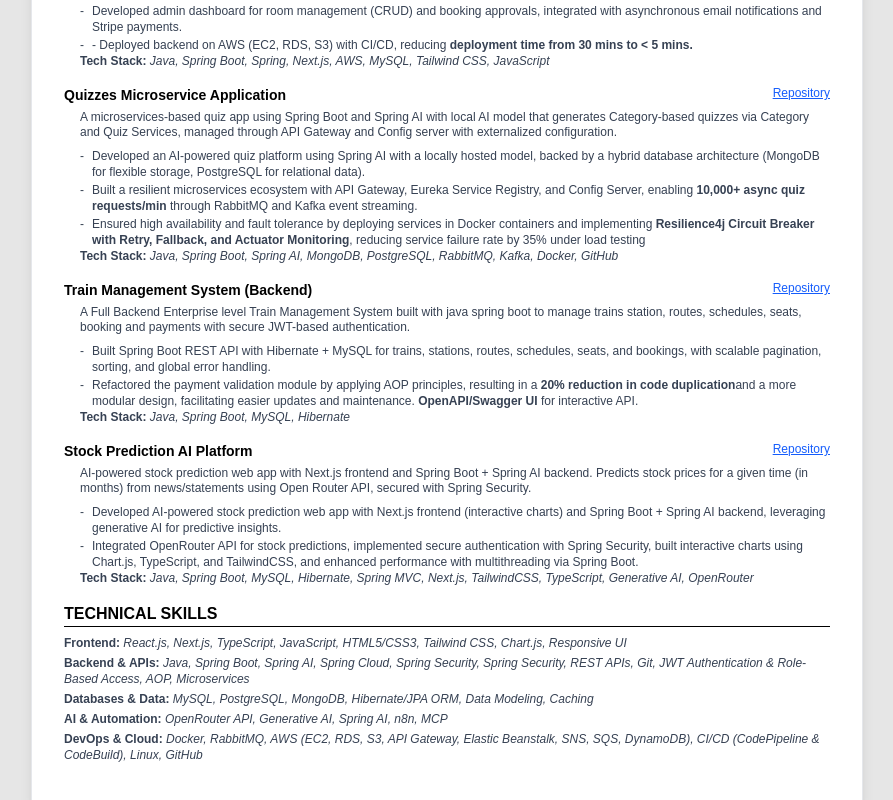
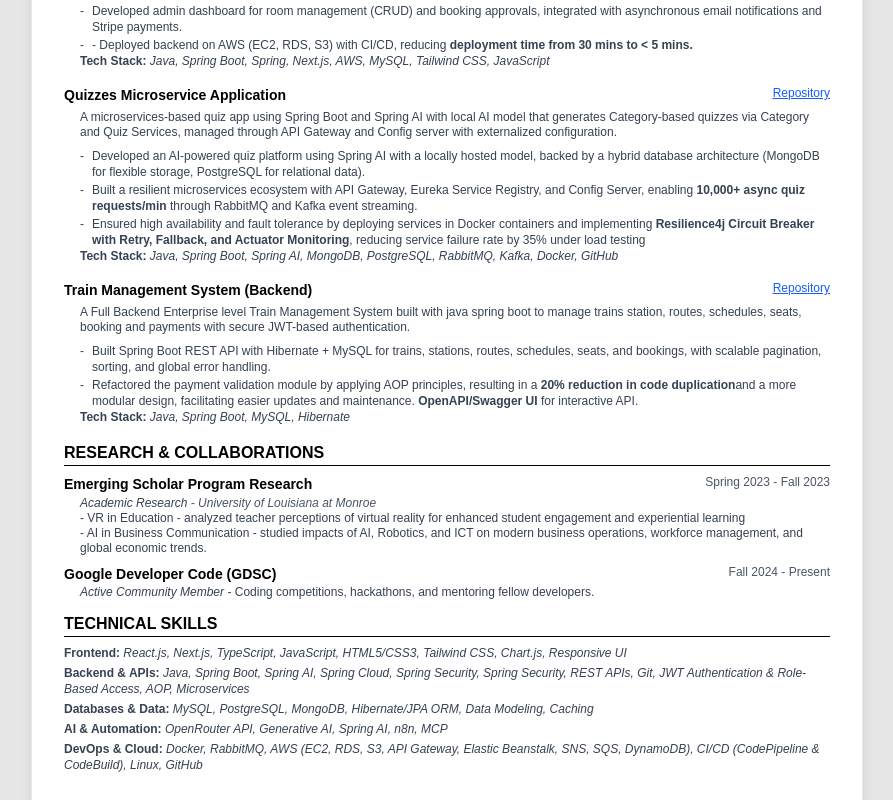
Before and after one commit to bipinstha07/portfolio, a React (Vite) app: page /resume in a window 1280 px wide. Shown: the part 452-1252 px from the top of the page, without its empty margins (193-1086 px from the left). Built offline with nearby package versions, Linux system fonts and the light colour scheme.

Commit message:
Research Update and Resume

```diff
--- a/src/component/project.tsx
+++ b/src/component/project.tsx
@@ -149,15 +149,15 @@
             link: "https://github.com/bipinstha07/TrainSystem",
             code:'https://github.com/bipinstha07/TrainSystem'
           },
+          {
+            title: "Armstrong Number Checker",
+            description: "Quickly verify if a number is an Armstrong number. This simple yet efficient tool takes user input and determines whether the number equals the sum of its digits each raised to the power of the number of digits.",
+            technology: "HTML CSS Javascript",
+            images: [armstrong],
+            link:'https://bipinstha07.github.io/Armstrong/',
+            code:'https://github.com/bipinstha07/Armstrong'
+        },
 
-        {
-            title: "Blogging Website",
-            description: "A full-featured blogging platform , built for efficient content management and user interaction",
-            images: [blog],
-            technology: "Node.js Express Bootstrap EJS MongoDB crypto.createHmac (SHA-256 + Salt)",
-            link:'https://blog-3npo.onrender.com/',
-            code:'https://github.com/bipinstha07/Blog'
-        },
         {
             title:"Personal Portfolio",
             description: "A professional personal portfolio showcasing skills, projects, and experience, built with modern web technologies for optimal performance.",
@@ -184,13 +184,6 @@
             code:'https://github.com/bipinstha07/URL_Shortener'
         },
         {
-            title: "Armstrong Number Checker",
-            description: "Quickly verify if a number is an Armstrong number. This simple yet efficient tool takes user input and determines whether the number equals the sum of its digits each raised to the power of the number of digits.",
-            technology: "HTML CSS Javascript",
-            images: [armstrong],
-            link:'https://bipinstha07.github.io/Armstrong/',
-            code:'https://github.com/bipinstha07/Armstrong'
-        }, {
             title:"WSCube Clone Website",
             description:"A Fully Website",
             technology:"HTML CSS Javascript Bootstrap",
@@ -506,7 +499,6 @@
                         </motion.div>
 
                         {/* Research Item 2 */}
-                        {/* bg-gradient-to-br from-purple-900/10 to-pink-900/10 backdrop-blur-sm border border-purple-700/30  */}
                         <motion.div
                             className="bg-gradient-to-br from-blue-500/10 to-cyan-500/10 backdrop-blur-[2px] border border-blue-700/30 rounded-xl p-6"
                             whileInView={{ x: 0, opacity: 1 }}
@@ -532,6 +524,33 @@
                                 </div>
                             </div>
                         </motion.div>
+
+                        {/* Research Item 3 - Google Developer Code */}
+                        <motion.div
+                            className="bg-gradient-to-br from-green-500/10 to-emerald-500/10 backdrop-blur-[2px] border border-green-700/30 rounded-xl p-6"
+                            whileInView={{ x: 0, opacity: 1 }}
+                            initial={{ x: -100, opacity: 0 }}
+                            transition={{ duration: 0.5, delay: 0.2 }}
+                        >
+                            <div className="flex flex-col lg:flex-row gap-6">
+                                <div className="lg:w-1/4">
+                                    <div className="text-green-400 font-semibold text-base mb-1">Fall 2024 - Present</div>
+                                    <div className="text-green-300 text-xs">Google Developer Code</div>
+                                </div>
+
+                                <div className="lg:w-3/4">
+                                    <h3 className="text-lg font-bold text-white mb-2">
+                                        Google Developer Code Community Engagement
+                                    </h3>
+                                    <p className="text-green-300 text-xs mb-3 italic">
+                                        Active Community Member
+                                    </p>
+                                    <p className="text-gray-300 text-sm leading-relaxed">
+                                        Actively engaged in Google Developer Code community through participation in coding competitions and volunteer work in hosting organizational events. Contribute to hackathons and weekly coding challenges, fostering innovation and collaboration within the developer community. Focus on promoting best practices in software development, mentoring fellow developers, and organizing technical workshops that bridge the gap between theoretical knowledge and practical implementation.
+                                    </p>
+                                </div>
+                            </div>
+                        </motion.div>
                     </div>
                 </div>
             </div>
--- a/src/resume/Resume.tsx
+++ b/src/resume/Resume.tsx
@@ -172,32 +172,37 @@
               </p>
             </div>
 
-            <div className="mb-4">
-              <div className="flex justify-between items-start mb-1">
-                <h3 className="text-[14px] font-bold text-black">Stock Prediction AI Platform</h3>
-                <div className="text-[9px] sm:text-xs text-blue-600">
-                  <a href="https://github.com/bipinstha07/stock_prediction" target="_blank" rel="noopener noreferrer" className="underline hover:text-blue-800">Repository</a>
+
+          </div>
+
+          {/* Research & Collaborations */}
+          <div className="mb-3">
+            <h2 className="text-[16px] font-bold text-black">RESEARCH & COLLABORATIONS</h2>
+            <div className="border-b border-black mb-2"></div>
+
+            <div className="mb-2">
+              <div className="flex justify-between items-start ">
+                <h3 className="text-[14px] font-bold text-black">Emerging Scholar Program Research  </h3>
+                <span className="text-[9px] sm:text-xs text-gray-600">Spring 2023 - Fall 2023</span>
+              </div>
+              <p className="text-[9px] sm:text-xs text-gray-700 leading-tight ml-4">
+                <span className="italic">Academic Research</span> <span className="text-gray-600 text-xs italic">- University of Louisiana at Monroe</span>
+                <div>
+               - VR in Education - analyzed teacher perceptions of virtual reality for enhanced student engagement and experiential learning
                 </div>
+                <div>
+               - AI in Business Communication - studied impacts of AI, Robotics, and ICT on modern business operations, workforce management, and global economic trends.
+                </div>
+              </p>
+            </div>
+
+            <div className="mb-2">
+              <div className="flex justify-between items-start">
+                <h3 className="text-[14px] font-bold text-black">Google Developer Code (GDSC)</h3>
+                <span className="text-[9px] sm:text-xs text-gray-600">Fall 2024 - Present</span>
               </div>
-              <p className="text-[9px] sm:text-xs text-gray-700 mb-2 leading-tight ml-4">
-                AI-powered stock prediction web app with Next.js frontend and Spring Boot + Spring AI backend.
-                Predicts stock prices for a given time (in months) from news/statements using Open Router API,
-                secured with Spring Security.
-              </p>
-              <ul className="text-[9px] sm:text-xs text-gray-700 space-y-0.5  ml-4">
-                <li className="flex">
-                  <span className="mr-2">-</span>
-                  <span>Developed AI-powered stock prediction web app with Next.js frontend (interactive charts) and
-                  Spring Boot + Spring AI backend, leveraging generative AI for predictive insights.</span>
-                </li>
-                <li className="flex">
-                  <span className="mr-2">-</span>
-                  <span>Integrated OpenRouter API for stock predictions, implemented secure authentication with Spring Security, built interactive charts using Chart.js, TypeScript, and TailwindCSS, and enhanced performance with multithreading via Spring Boot.</span>
-                </li>
-              </ul>
-              <p className="text-[9px] sm:text-xs text-gray-700 ml-4">
-                <span className="font-semibold">Tech Stack:</span> <span className="italic">Java, Spring Boot, MySQL, Hibernate, Spring MVC,
-                Next.js, TailwindCSS, TypeScript, Generative AI, OpenRouter</span>
+              <p className="text-[9px] sm:text-xs text-gray-700 leading-tight ml-4">
+                <span className="italic">Active Community Member</span> - Coding competitions, hackathons, and mentoring fellow developers.
               </p>
             </div>
           </div>
```
Also changed, not shown: 1 other file (tests, documents, lock files or other folders).
